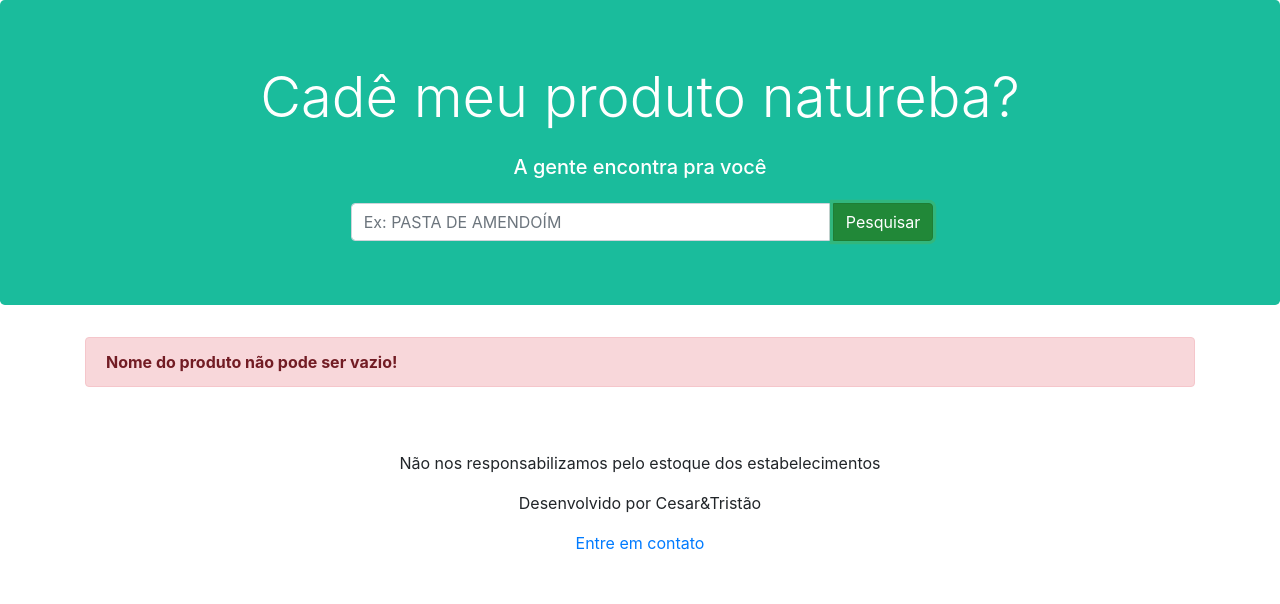
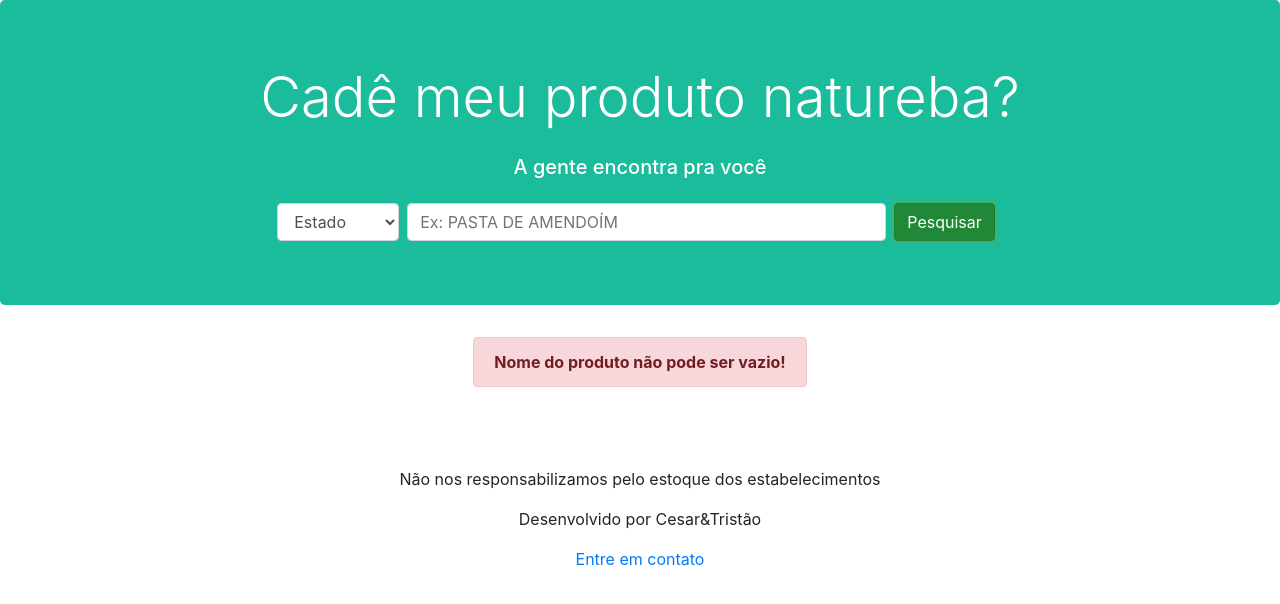
Before and after one commit to matheustristao/radarnaturebaclient, a React (Create React App) app in the folder client/: page / in a window 1280 px wide. Both pictures are taken after a click on the button "Pesquisar". Shown: the top 604 px of the page. Built offline with nearby package versions, Linux system fonts and the light colour scheme.

Commit message:
Criação do campo estado

```diff
--- a/client/src/App.js
+++ b/client/src/App.js
@@ -9,6 +9,7 @@ class App extends React.Component {
     this.state = {
       endpointServer: config.api.server + ":" + config.api.port,
       inputproduto: '',
+      regio: 'estado',
       showResults: false,
       showDetail: false,
       showAlert: false,
@@ -21,6 +22,9 @@ class App extends React.Component {
   }
   handleChange(event) {
     this.setState({ inputproduto: event.target.value });
+  }
+  handleChangeRegio = (event) =>{
+    this.setState({regio:event.target.value});
   }
   deParaGluten(param) {
     switch (param) {
@@ -53,13 +57,21 @@ class App extends React.Component {
   }
   procuraProduto = () => {
 
-    if (this.state.inputproduto.trim() === '') {
+    if (this.state.regio === 'estado') {
       this.setState({
         showAlert: true,
         showResults: false,
         showDetail: false
       });
-    } else {
+    }
+    else if (this.state.inputproduto.trim() === '') {
+      this.setState({
+        showAlert: true,
+        showResults: false,
+        showDetail: false
+      });
+    }
+    else {
       fetch(this.state.endpointServer + "/produtos?nomeProduto=" + this.state.inputproduto)
         .then(res => res.json())
         .then(
@@ -147,22 +159,30 @@ class App extends React.Component {
           <h1 className="display-4">Cadê meu produto natureba?</h1>
           <h5 className="my-4">A gente encontra pra você</h5>
           <div className="form-inline justify-content-center">
-            <div className="input-group">
-              <input id="inputProduto" className="form-control" size="40" type="text" value={this.state.inputproduto} onChange={this.handleChange} placeholder="Ex: PASTA DE AMENDOÍM" />
-              <div className="input-group-append">
-                <button id="btnPesquisarProduto" onClick={this.procuraProduto} type="button" className="btn btn-success">
-                  Pesquisar
-                 </button>
+            <form className="form-inline">
+              <div className="form-group mr-sm-2">
+                <select className="form-control" value={this.state.regio} onChange={this.handleChangeRegio} >
+                  <option>Estado</option>
+                  <option>São Paulo</option>
+                </select>
               </div>
-            </div>
+              <div className="form-group">
+                <input id="inputProduto" className="form-control mr-sm-2" size="40" type="text" value={this.state.inputproduto} onChange={this.handleChange} placeholder="Ex: PASTA DE AMENDOÍM" />
+              </div>
+              <button id="btnPesquisarProduto" onClick={this.procuraProduto} type="button" className="btn btn-success mr-sm-2">
+                Pesquisar
+              </button>
+            </form>
           </div>
         </header>
 
         {
           this.state.showAlert &&
           <div className="container">
-            <div className="alert alert-danger">
-              <strong>Nome do produto não pode ser vazio!</strong>
+            <div className="row justify-content-center">
+              <div className="alert alert-danger">
+                <strong>Nome do produto não pode ser vazio!</strong>
+              </div>
             </div>
           </div>
         }
@@ -214,11 +234,12 @@ class App extends React.Component {
                 {this.state.arrayLojas.map((d, idx) => {
                   return (
                     <div key={idx} className="card detailCards">
+                      <div id="cardStoreHeader" className="card-header text-center"><h4>{d.nomeLoja}</h4></div>
                       <div id={d.idLoja} className="card-body">
-                        <h5 className="card-title">{d.nomeLoja}</h5>
                         <p className="card-text"><span>Facebook:</span> <a href={d.enderecosVirtuais.facebook} target="_blank" rel="noopener noreferrer"> {d.enderecosVirtuais.facebook} </a></p>
                         <p className="card-text"><span>Instagram:</span> <a href={d.enderecosVirtuais.instagram} target="_blank" rel="noopener noreferrer"> {d.enderecosVirtuais.instagram} </a></p>
                         <p className="card-text"><span>WebSite:</span> <a href={d.enderecosVirtuais.website} target="_blank" rel="noopener noreferrer"> {d.enderecosVirtuais.website} </a></p>
+                        <h5 className="card-title">Endereços</h5>
                         {d.endereco.map((d, idx) => {
                           return (
                             <ul className="list-group" key={idx}>
--- a/client/src/index.css
+++ b/client/src/index.css
@@ -10,10 +10,6 @@ body {
 code {
   font-family: source-code-pro, Menlo, Monaco, Consolas, 'Courier New',
     monospace;
-}
-
-#btnPesquisarProduto{
-  margin-left: 4%;
 }
 
 .jumbotron {
@@ -31,6 +27,13 @@ code {
 
 .detailCards{
   width: 22rem;
+  border-color: #1abc9c ;
+}
+
+#cardStoreHeader{
+    color: #fff;
+    background-color: #1abc9c;
+    padding: 25px;
 }
 
 .card-deck{
```
Also changed, not shown: client/public/manifest.json.
